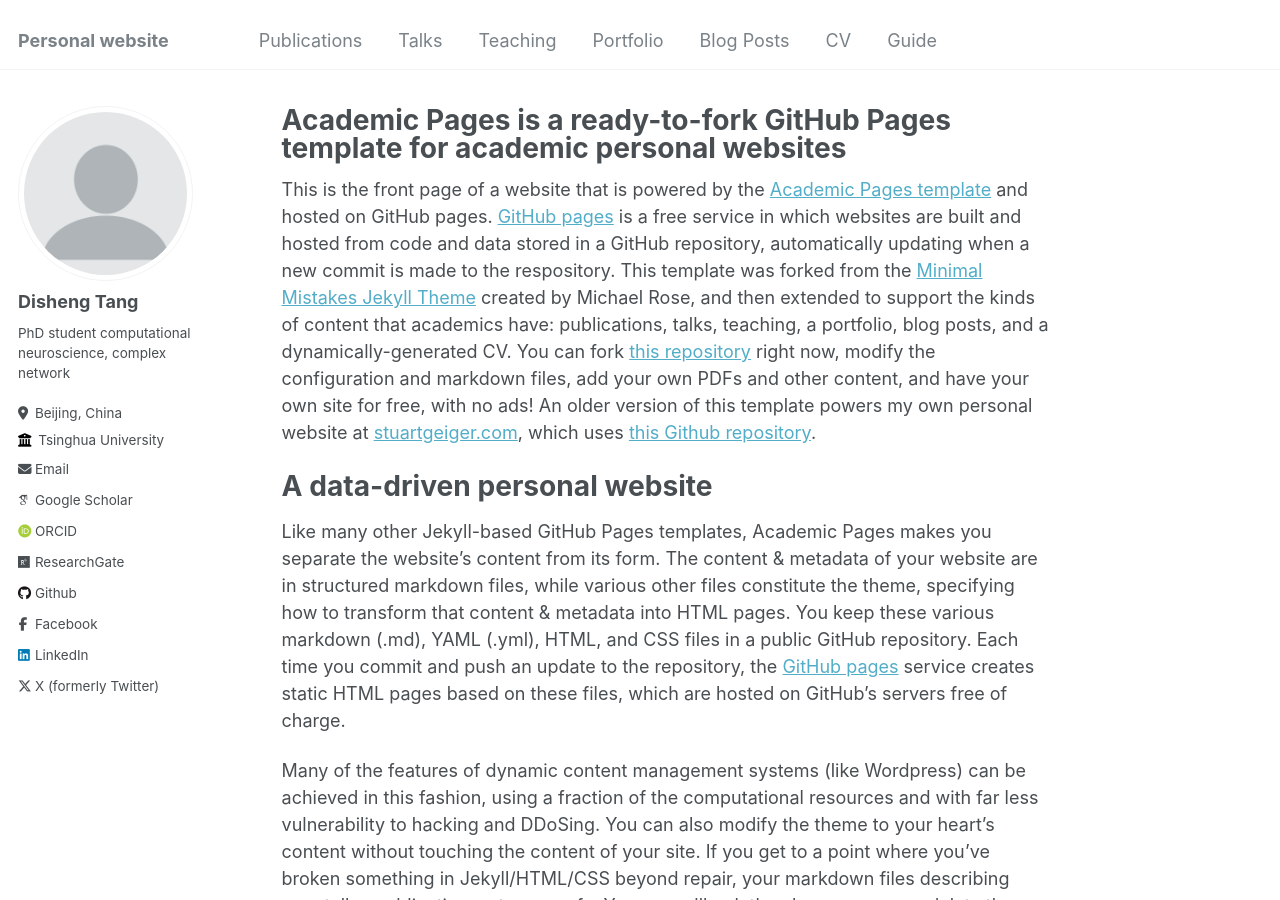
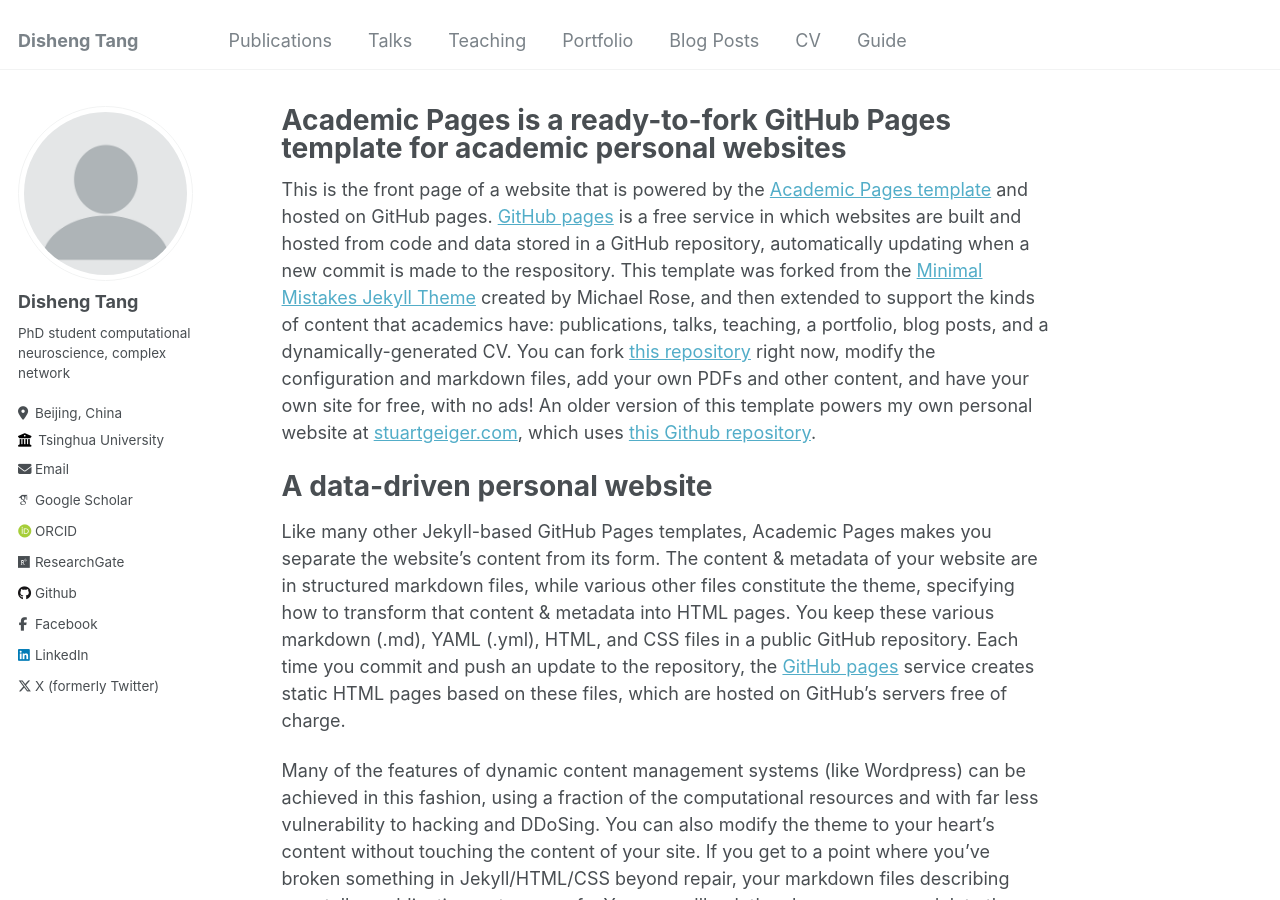
Before and after one commit to DishengTang/dishengtang.github.io, a Jekyll site: the page built from _pages/about.md, in a window 1280 px wide and 900 px high. Built offline with Jekyll 4.4.1, drawn with Linux system fonts in a browser that asks for light colours; some web fonts are replaced.

Commit message:
Update _config.yml

```diff
--- a/_config.yml
+++ b/_config.yml
@@ -8,13 +8,13 @@
 
 # Basic Site Settings
 locale                   : "en-US"
-title                    : "Personal website"
+title                    : "Disheng Tang"
 title_separator          : "-"
 name                     : &name "Disheng Tang"
 description              : &description "personal description"
 url                      : https://dishengtang.github.io # the base hostname & protocol for your site e.g. "https://mmistakes.github.io"
 baseurl                  : "" # the subpath of your site, e.g. "/blog"
-repository               : "academicpages/academicpages.github.io"
+repository               : "DishengTang/dishengtang.github.io"
 
 # Site Author - The following control what appear as part of the author content on the side bar.
 #               If a field is blank the icon and link will not appear, otherwise it will be shown.
```
